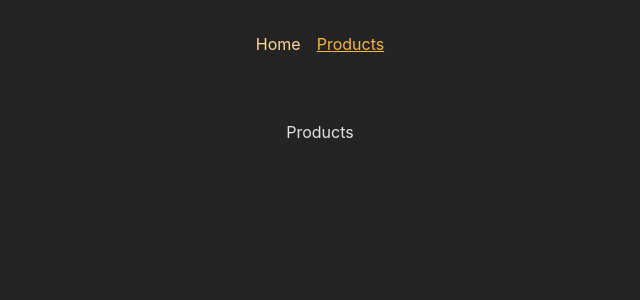
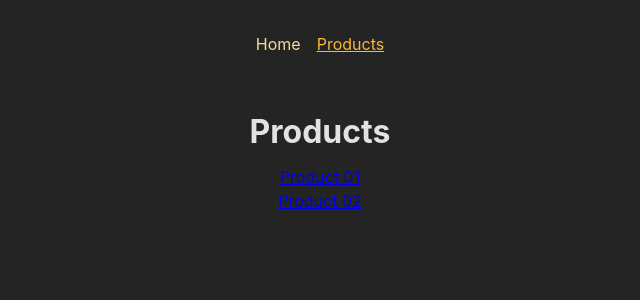
Before and after one commit to abhimax/react-multi-page-spa-react-router-fe, a React (Vite) app: page /products in a window 1280 px wide. Shown: the top 300 px of the page, without its empty margins (320-960 px from the left). Built offline with nearby package versions, Linux system fonts and the light colour scheme.

Commit message:
feat: add dynamic routs

```diff
--- a/src/App.jsx
+++ b/src/App.jsx
@@ -3,6 +3,7 @@ import HomePage from "./pages/HomePage";
 import ProductPage from "./pages/ProductPage";
 import RootLayout from "./pages/RootLayout";
 import ErrorPage from "./pages/ErrorPage";
+import ProductDetailPage from "./pages/ProductDetailPage";
 const router = createBrowserRouter([
   {
     path: "/",
@@ -11,6 +12,7 @@ const router = createBrowserRouter([
     children: [
       { path: "/", element: <HomePage /> },
       { path: "/products", element: <ProductPage /> },
+      { path: "/products/:productId", element: <ProductDetailPage /> },
     ],
   },
 ]);
--- /dev/null
+++ b/src/pages/ProductDetailPage.jsx
@@ -0,0 +1,12 @@
+import { useParams } from "react-router-dom";
+
+const ProductDetailPage = () => {
+  const param = useParams();
+  return (
+    <>
+      <h1>Products</h1>
+      {param.productId}
+    </>
+  );
+};
+export default ProductDetailPage;
--- a/src/pages/ProductPage.jsx
+++ b/src/pages/ProductPage.jsx
@@ -1,6 +1,18 @@
 import { Link } from "react-router-dom";
 
 const ProductPage = () => {
-  return <div>Products</div>;
+  return (
+    <>
+      <h1>Products</h1>
+      <ul>
+        <li>
+          <Link to={"/products/p01"}>Product 01</Link>
+        </li>
+        <li>
+          <Link to={"/products/p02"}>Product 02</Link>
+        </li>
+      </ul>
+    </>
+  );
 };
 export default ProductPage;
```
